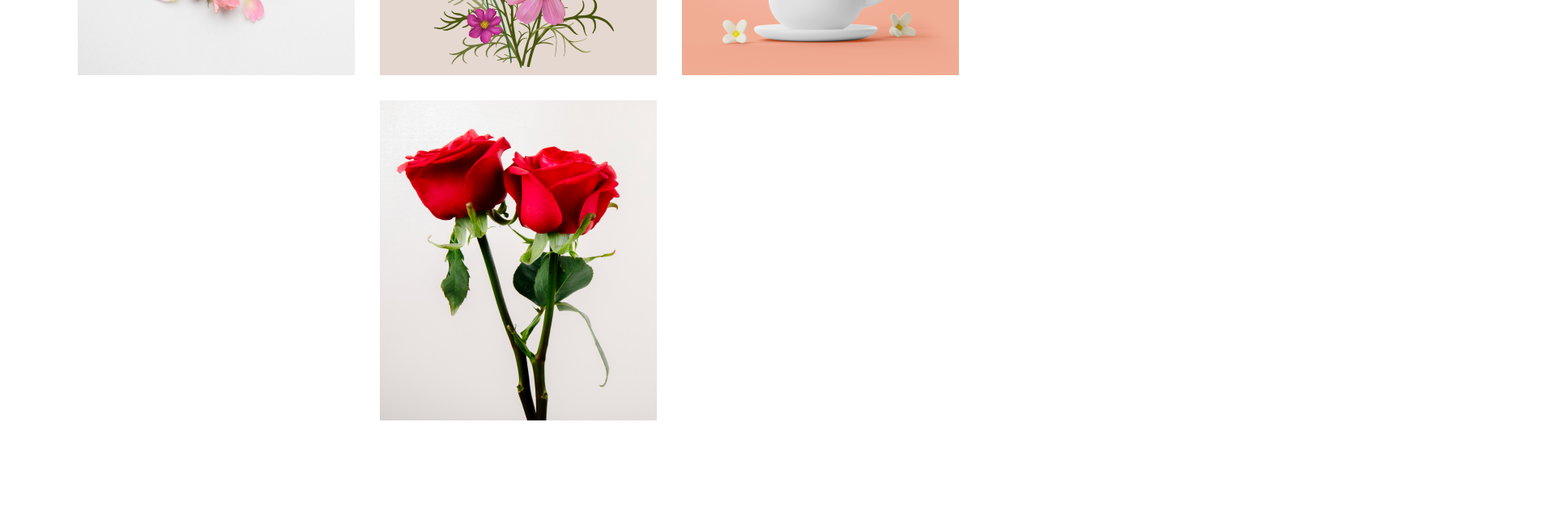
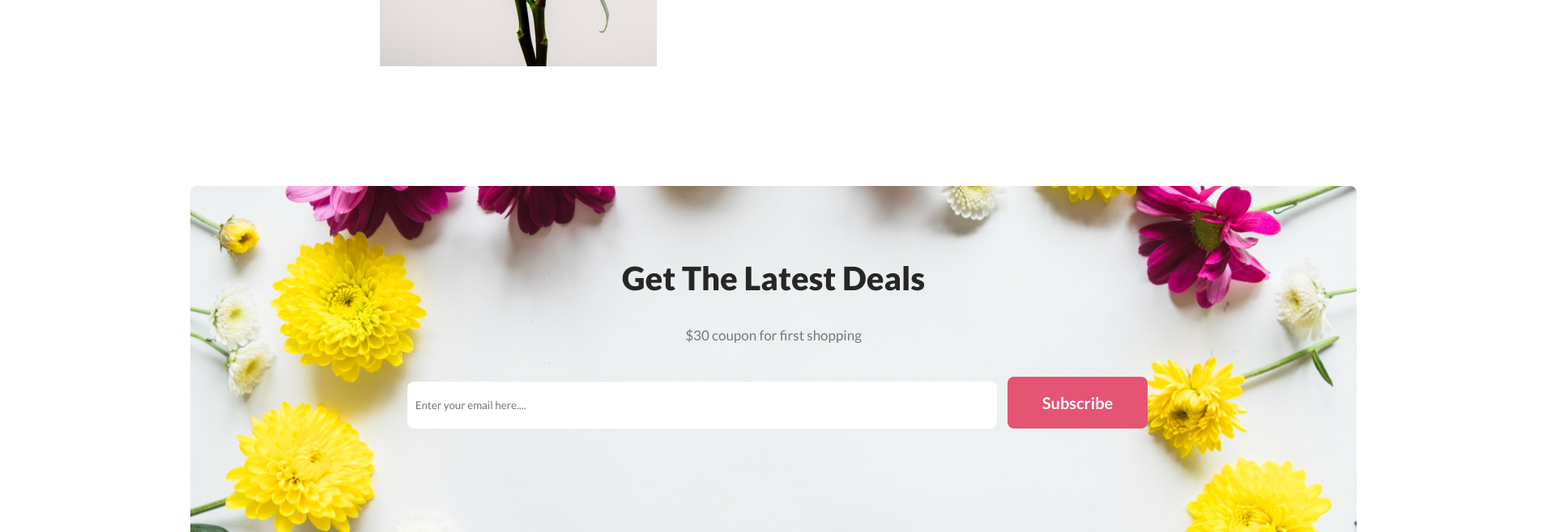
Before and after one commit to mdrabiulis/first-assignment, a plain HTML site: page index.html in a window 1280 px wide. Shown: the part 2960-3618 px from the top of the page at 81% size, 1920 px wide, since content can reach past the window. Drawn offline with Linux system fonts and the light colour scheme.

Commit message:
sale up image fix

```diff
--- a/index.html
+++ b/index.html
@@ -61,10 +61,12 @@
             </div>
 
             <div class="latest-deals">
+                <div class="latest-deals-item">
                 <h class="latest-deals-title">Get The Latest Deals</h>
                 <p class="title-description">$30 coupon for first shopping</p>
                 <input type="email" class="email-summit" placeholder="Enter your email here....">
                 <button class="primary-btn">Subscribe</button>
+                </div>
 
             </div>
         </section>
--- a/style.css
+++ b/style.css
@@ -81,9 +81,8 @@ border: none;
 .sale-up-section{
 text-align: center;
 color: #272727;
-padding: 230px 0px 258px 500px;
-/* font-size: 40px; */
-/* font-weight: 800; */
+padding: 230px 0px 258px 200px;
+
 
 }
 
@@ -99,13 +98,18 @@ padding: 230px 0px 258px 500px;
 
 
 
+/* ===  top-sale-product-image   ==== */
+
+
 .top-sale-product-image{
     width: 318px;
     height: 420px;
-    padding: 120px 500px 0px 320px;
+    padding: 120px 350px 0px 30px;
 }
 
-/* ==============social-media-section========== */
+
+
+/* ========   social-media-section   ====== */
 
 .social-media-section{
     text-align: center;
@@ -124,21 +128,59 @@ padding: 230px 0px 258px 500px;
     padding: 5px 10px;
     margin: 10px;
 }
+/* ===== more-flowers == */
 
 .more-flowers-section img{
-    margin: 14px;
+    margin: 10px;
 }
 
+
+
+/* ==== latest-deals background image === */
+
 .latest-deals{
-    /* display: flex; */
-    width: 1640px;
-    height: 459px;
-    padding: 120px 400px;
+    width: 1670px;
+    height: 469px;
+    margin: 120px;
     background-image: url('./images/latest-deals.png');
     background-repeat: no-repeat;
     background-position: center;
 
+}
 
 
 
+/* === latest-deals-item === */
+
+.latest-deals-item{
+color: #272727;
+text-align: center;
+justify-content: center;
+padding: 100px;
+
 }
+
+
+
+/* ===  latest-deals-title ==== */
+
+
+.latest-deals-title{
+font-size: 40px;
+font-weight: 800;
+
+
+}
+
+/* === email-summit === */
+
+.email-summit{
+
+    width: 708px;
+    height: 38px;
+    padding: 10px;
+    border: none;
+    margin: 10px;
+    border-radius: 8px;
+    background: #FFF;
+}
```
